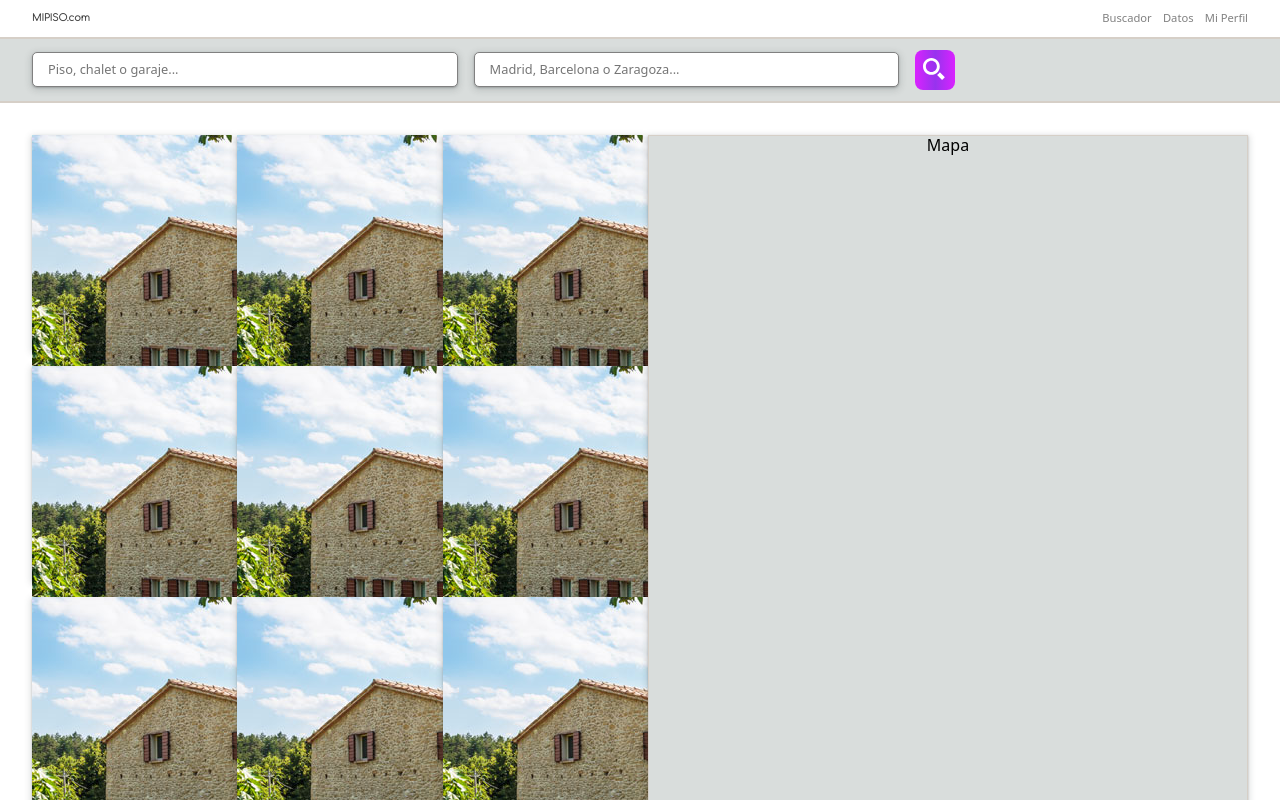
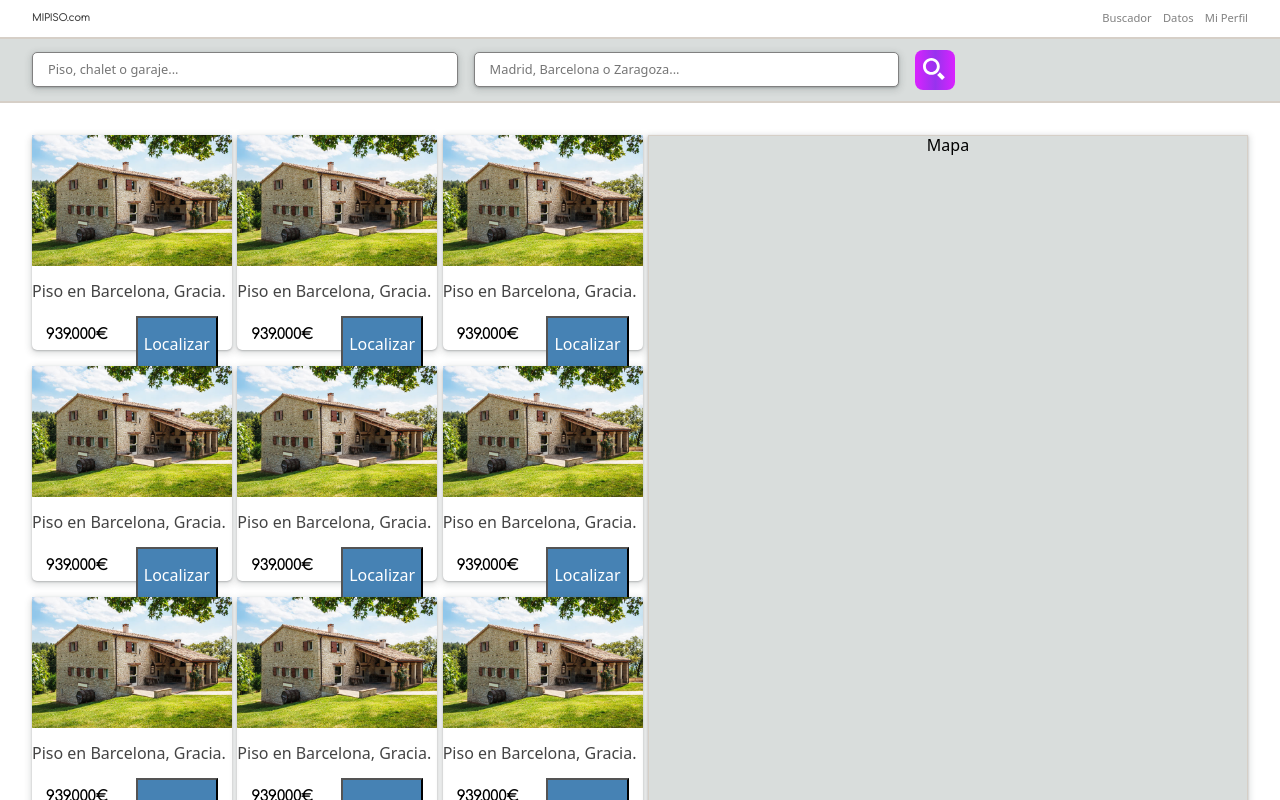
Before and after one commit to eliashz/ra-m2-tarea-final, a React (Vite) app: page / in a window 1280 px wide. Shown: the top 800 px of the page. Built offline with nearby package versions, Linux system fonts and the light colour scheme.

Commit message:
cardhouse wip

```diff
--- a/src/components/atoms/Button.jsx
+++ b/src/components/atoms/Button.jsx
@@ -5,10 +5,11 @@ import { colors } from '../../styles'
 export default function Button({
   children,
   color = colors.main,
+  backgroundColor = colors.base,
   onClick = () => {},
 }) {
   return (
-    <button type="button" onClick={onClick} style={{ backgroundColor: color }}>
+    <button type="button" onClick={onClick} style={{ backgroundColor, color }}>
       {children}
     </button>
   )
@@ -17,5 +18,6 @@ export default function Button({
 Button.propTypes = {
   children: PropTypes.node.isRequired,
   color: PropTypes.string,
+  backgroundColor: PropTypes.string,
   onClick: PropTypes.func,
 }
--- a/src/components/atoms/Card.js
+++ b/src/components/atoms/Card.js
@@ -3,8 +3,7 @@ import styled from 'styled-components'
 const Card = styled.div`
   height: 215px;
   width: 200px;
-  border-radius: 2px;
-  background-color: lightgrey;
+  border-radius: 5px;
   box-shadow: rgba(60, 64, 67, 0.3) 0px 1px 2px 0px,
     rgba(60, 64, 67, 0.15) 0px 2px 6px 2px;
 `
--- a/src/components/molecules/CardHouse.jsx
+++ b/src/components/molecules/CardHouse.jsx
@@ -1,11 +1,34 @@
-import { Card } from '../atoms'
+import styled from 'styled-components'
+import { FlexBox } from '../../styles'
+import { Button, Card, Text, Title } from '../atoms'
 
+const Img = styled.img`
+  border-radius: '5px';
+`
 
+const TextImg = styled(Text)`
+  margin-left: '5px';
+`
+
+const ButtonImg = styled(Button)`
+  border-radius: '10px';
+`
 
 function CardHouse() {
   return (
     <Card>
-      <img src="../project/casa.jpeg" alt="Casa" />
+      <FlexBox>
+        <Img src="../project/casa.jpeg" alt="Casa" />
+        <TextImg>Piso en Barcelona, Gracia.</TextImg>
+        <FlexBox direction="row" justify="space-around">
+          <Title color="#000" fontSize=".9em">
+            939.000€
+          </Title>
+          <ButtonImg backgroundColor="steelblue">
+            <Text color="#fff">Localizar</Text>
+          </ButtonImg>
+        </FlexBox>
+      </FlexBox>
     </Card>
   )
 }
```
